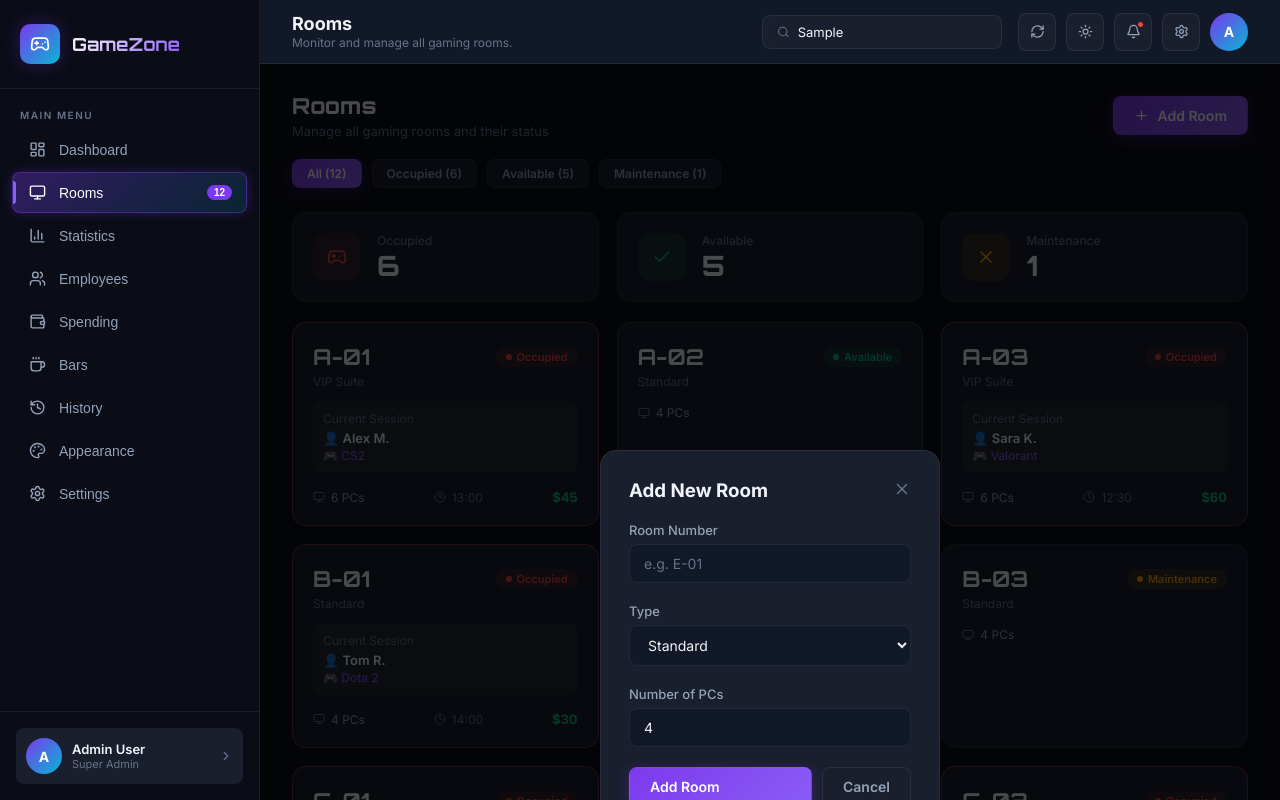
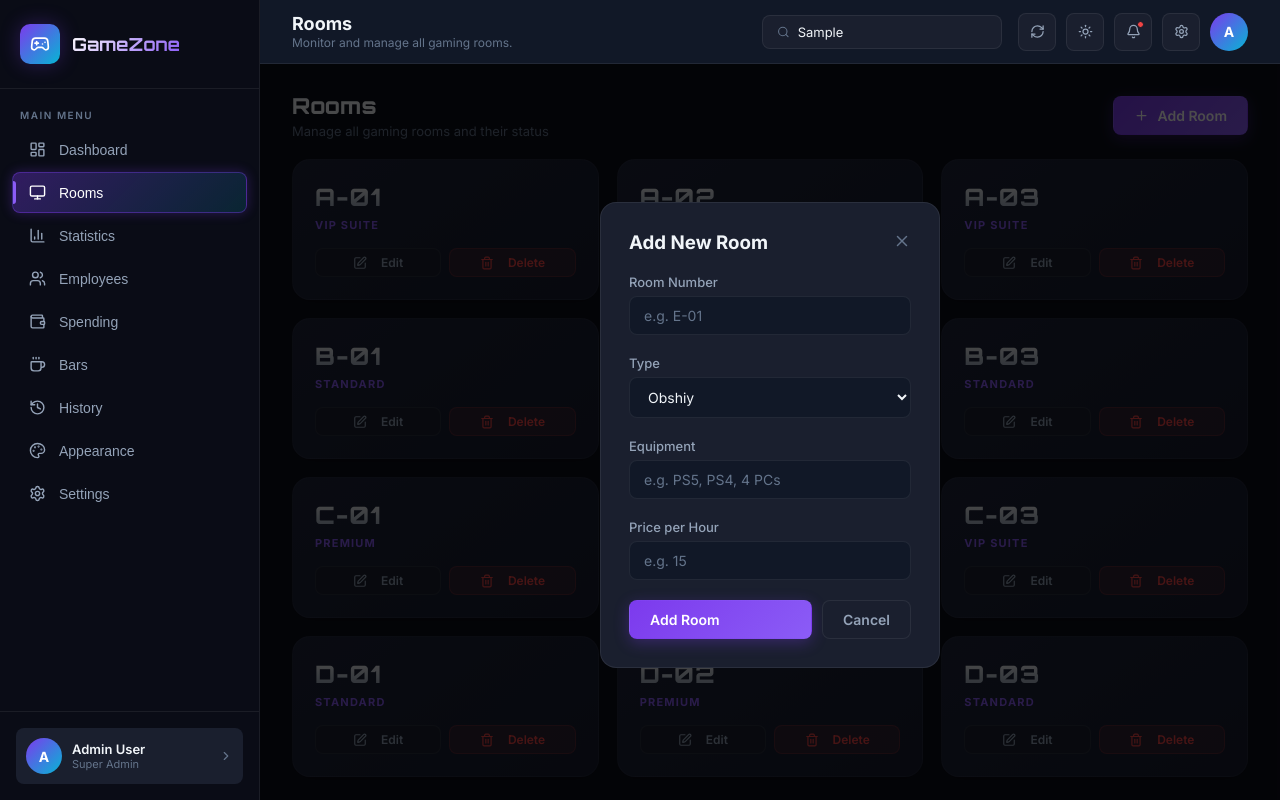
Before and after one commit to kEnmAz-just-chillguy/gaming-club, a React (Vite) app: page /rooms in a window 1280 px wide. Both pictures are taken after typing "Sample" into the empty fields and a click on the button "Add Room". Shown: the top 800 px of the page. Built offline with nearby package versions, Linux system fonts and the light colour scheme.

Commit message:
feat: enhance rooms management, update dashboard summary, and polish UI aesthetics

```diff
--- a/package.json
+++ b/package.json
@@ -10,6 +10,7 @@
     "preview": "vite preview"
   },
   "dependencies": {
+    "framer-motion": "^12.38.0",
     "lucide-react": "^1.14.0",
     "react": "^19.2.6",
     "react-dom": "^19.2.6",
@@ -18,13 +19,17 @@
   },
   "devDependencies": {
     "@eslint/js": "^10.0.1",
+    "@tailwindcss/postcss": "^4.3.0",
     "@types/react": "^19.2.14",
     "@types/react-dom": "^19.2.3",
     "@vitejs/plugin-react": "^6.0.1",
+    "autoprefixer": "^10.5.0",
     "eslint": "^10.3.0",
     "eslint-plugin-react-hooks": "^7.1.1",
     "eslint-plugin-react-refresh": "^0.5.2",
     "globals": "^17.6.0",
+    "postcss": "^8.5.14",
+    "tailwindcss": "^4.3.0",
     "vite": "^8.0.12"
   }
 }
--- a/src/components/Sidebar.jsx
+++ b/src/components/Sidebar.jsx
@@ -1,14 +1,15 @@
-import { useState } from 'react';
+import { useState, useEffect } from 'react';
 import { useLocation, useNavigate } from 'react-router-dom';
 import {
   LayoutDashboard, Settings, Monitor, BarChart3,
   Users, Wallet, Coffee, History, Palette,
   ChevronRight, Gamepad2
 } from 'lucide-react';
+import { rooms as initialRooms } from '../data/mockData';
 
 const navItems = [
   { path: '/', label: 'Dashboard', icon: LayoutDashboard, badge: null },
-  { path: '/rooms', label: 'Rooms', icon: Monitor, badge: '12' },
+  { path: '/rooms', label: 'Rooms', icon: Monitor, badge: null },
   { path: '/statistics', label: 'Statistics', icon: BarChart3, badge: null },
   { path: '/employees', label: 'Employees', icon: Users, badge: null },
   { path: '/spending', label: 'Spending', icon: Wallet, badge: null },
@@ -21,6 +22,23 @@ const navItems = [
 export default function Sidebar() {
   const location = useLocation();
   const navigate = useNavigate();
+  const [roomsCount, setRoomsCount] = useState(initialRooms.length);
+
+  useEffect(() => {
+    const updateCount = () => {
+      const saved = localStorage.getItem('gaming_club_rooms');
+      if (saved) {
+        try {
+          setRoomsCount(JSON.parse(saved).length);
+        } catch (e) {}
+      } else {
+        setRoomsCount(initialRooms.length);
+      }
+    };
+    updateCount();
+    window.addEventListener('rooms_updated', updateCount);
+    return () => window.removeEventListener('rooms_updated', updateCount);
+  }, []);
 
   return (
     <aside className="sidebar">
@@ -45,7 +63,11 @@ export default function Sidebar() {
                 >
                   <span className="sidebar-icon"><Icon size={17} /></span>
                   <span>{item.label}</span>
-                  {item.badge && <span className="sidebar-badge">{item.badge}</span>}
+                  {item.badge === 'rooms' ? (
+                    <span className="sidebar-badge">{roomsCount}</span>
+                  ) : item.badge ? (
+                    <span className="sidebar-badge">{item.badge}</span>
+                  ) : null}
                 </button>
               </li>
             );
--- a/src/index.css
+++ b/src/index.css
@@ -442,18 +442,39 @@ select.form-input { cursor: pointer; }
 /* Room cards */
 .room-grid { display: grid; grid-template-columns: repeat(auto-fill, minmax(230px, 1fr)); gap: 18px; }
 .room-card {
-  background: var(--bg-card);
-  border: 1px solid var(--border);
-  border-radius: var(--radius);
-  padding: 20px;
-  transition: var(--transition);
+  background: linear-gradient(145deg, #1e243a, #161b2e);
+  border: 1px solid rgba(255, 255, 255, 0.04);
+  border-radius: 18px;
+  padding: 22px;
+  transition: all 0.3s cubic-bezier(0.4, 0, 0.2, 1);
   cursor: pointer;
+  box-shadow: 0 4px 15px rgba(0, 0, 0, 0.2);
+  display: flex;
+  flex-direction: column;
+  justify-content: space-between;
 }
-.room-card:hover { border-color: var(--border-accent); transform: translateY(-2px); box-shadow: var(--shadow); }
-.room-card.occupied { border-color: rgba(239,68,68,0.4); }
-.room-card.available { border-color: rgba(16,185,129,0.3); }
-.room-number { font-family: 'Orbitron', sans-serif; font-size: 22px; font-weight: 700; }
-.room-type { font-size: 12px; color: var(--text-muted); margin-top: 4px; }
+.room-card:hover {
+  border-color: var(--accent);
+  transform: translateY(-4px) scale(1.01);
+  box-shadow: 0 12px 25px rgba(0, 0, 0, 0.4), 0 0 10px rgba(124, 58, 237, 0.1);
+}
+.room-number {
+  font-family: 'Orbitron', sans-serif;
+  font-size: 24px;
+  font-weight: 800;
+  letter-spacing: 1px;
+  background: linear-gradient(to bottom, #fff, #94a3b8);
+  -webkit-background-clip: text;
+  -webkit-text-fill-color: transparent;
+}
+.room-type {
+  font-size: 11px;
+  text-transform: uppercase;
+  letter-spacing: 1.2px;
+  color: var(--accent-light);
+  margin-top: 6px;
+  font-weight: 700;
+}
 .room-meta { display: flex; align-items: center; justify-content: space-between; margin-top: 16px; }
 .room-pcs { font-size: 12px; color: var(--text-secondary); }
 
--- a/src/pages/Dashboard.jsx
+++ b/src/pages/Dashboard.jsx
@@ -1,10 +1,10 @@
-import { useState } from 'react';
+import { useState, useEffect } from 'react';
 import {
   AreaChart, Area, XAxis, YAxis, CartesianGrid, Tooltip,
   ResponsiveContainer, PieChart, Pie, Cell
 } from 'recharts';
 import { TrendingUp, TrendingDown, Users, Monitor, DollarSign, Coffee, Activity, Clock } from 'lucide-react';
-import { revenueData, weeklyData, topGames, rooms, employees } from '../data/mockData';
+import { revenueData, weeklyData, topGames, rooms as initialRooms, employees } from '../data/mockData';
 
 const StatCard = ({ icon: Icon, label, value, change, up, color, bg }) => (
   <div className="stat-card fade-in">
@@ -41,6 +41,18 @@ const CustomTooltip = ({ active, payload, label }) => {
 export default function Dashboard() {
   const [chartTab, setChartTab] = useState('monthly');
   const data = chartTab === 'monthly' ? revenueData : weeklyData;
+
+  const [rooms, setRooms] = useState(() => {
+    const saved = localStorage.getItem('gaming_club_rooms');
+    if (saved) {
+      try {
+        return JSON.parse(saved);
+      } catch (e) {
+        console.error('Failed to parse rooms from localStorage', e);
+      }
+    }
+    return initialRooms;
+  });
 
   const occupied = rooms.filter(r => r.status === 'occupied').length;
   const available = rooms.filter(r => r.status === 'available').length;
@@ -186,17 +198,34 @@ export default function Dashboard() {
               </div>
             ))}
           </div>
-          <div style={{ display: 'flex', flexDirection: 'column', gap: 10 }}>
+          <div style={{ display: 'flex', flexDirection: 'column', gap: 12 }}>
             {rooms.filter(r => r.status === 'occupied').slice(0, 4).map(r => (
-              <div key={r.id} className="flex-between">
-                <div className="flex-gap">
-                  <div style={{ width: 8, height: 8, borderRadius: '50%', background: 'var(--red)' }} />
-                  <span style={{ fontSize: 13, fontWeight: 600 }}>Room {r.number}</span>
+              <div key={r.id} style={{ background: 'rgba(255,255,255,0.02)', padding: 16, borderRadius: 12, border: '1px solid var(--border)' }}>
+                <div className="flex-between mb-10">
+                  <div className="flex-gap">
+                    <div style={{ width: 8, height: 8, borderRadius: '50%', background: 'var(--red)' }} />
+                    <span style={{ fontSize: 14, fontWeight: 600, fontFamily: 'Orbitron, sans-serif' }}>Room {r.number}</span>
+                  </div>
+                  <div className="flex-gap" style={{ gap: 6 }}>
+                    <Monitor size={12} color="var(--text-muted)" />
+                    <span style={{ fontSize: 12, color: 'var(--text-muted)' }}>{r.equipment || (r.pcs ? `${r.pcs} PCs` : '')}</span>
+                  </div>
                 </div>
-                <div className="flex-gap" style={{ gap: 12 }}>
-                  <span style={{ fontSize: 12, color: 'var(--text-muted)' }}>{r.game}</span>
-                  <span style={{ fontSize: 12, color: 'var(--text-secondary)' }}>{r.player}</span>
-                  <span style={{ fontSize: 12, color: 'var(--accent-light)', fontWeight: 600 }}>since {r.since}</span>
+
+                <div style={{ padding: '10px', background: 'rgba(255,255,255,0.04)', borderRadius: 8 }}>
+                  <div style={{ display: 'flex', justifyContent: 'space-between', marginBottom: 4 }}>
+                    <div style={{ fontSize: 12, color: 'var(--text-muted)' }}>Current Session</div>
+                    <div style={{ fontSize: 12, color: 'var(--accent-light)' }}>⏱️ since {r.since}</div>
+                  </div>
+                  <div style={{ display: 'flex', justifyContent: 'space-between', alignItems: 'flex-end' }}>
+                    <div>
+                      <div style={{ fontSize: 13, fontWeight: 600, marginTop: 4 }}>👤 {r.player}</div>
+                      <div style={{ fontSize: 12, color: 'var(--accent-light)', marginTop: 2 }}>🎮 {r.game}</div>
+                    </div>
+                    {r.pricePerHour && (
+                      <div style={{ fontSize: 13, fontWeight: 600, color: 'var(--green)' }}>${r.pricePerHour}/h</div>
+                    )}
+                  </div>
                 </div>
               </div>
             ))}
--- a/src/pages/Rooms.jsx
+++ b/src/pages/Rooms.jsx
@@ -1,6 +1,6 @@
-import { useState } from 'react';
+import { useState, useEffect } from 'react';
 import { rooms as initialRooms } from '../data/mockData';
-import { Monitor, Users, Gamepad2, Clock, Plus, X, Check } from 'lucide-react';
+import { Monitor, Users, Gamepad2, Clock, Plus, X, Check, Trash2, Edit } from 'lucide-react';
 
 const statusConfig = {
   occupied: { label: 'Occupied', color: 'var(--red)', bg: 'rgba(239,68,68,0.12)', dot: '#ef4444' },
@@ -9,11 +9,29 @@ const statusConfig = {
 };
 
 export default function Rooms() {
-  const [rooms, setRooms] = useState(initialRooms);
+  const [rooms, setRooms] = useState(() => {
+    const saved = localStorage.getItem('gaming_club_rooms');
+    if (saved) {
+      try {
+        return JSON.parse(saved);
+      } catch (e) {
+        console.error('Failed to parse rooms from localStorage', e);
+      }
+    }
+    return initialRooms;
+  });
+
+  useEffect(() => {
+    localStorage.setItem('gaming_club_rooms', JSON.stringify(rooms));
+    window.dispatchEvent(new Event('rooms_updated'));
+  }, [rooms]);
+
   const [filter, setFilter] = useState('all');
   const [selected, setSelected] = useState(null);
   const [showAdd, setShowAdd] = useState(false);
-  const [newRoom, setNewRoom] = useState({ number: '', type: 'Standard', pcs: 4 });
+  const [newRoom, setNewRoom] = useState({ number: '', type: 'Standard', equipment: '', pricePerHour: '' });
+  const [roomToDelete, setRoomToDelete] = useState(null);
+  const [editRoom, setEditRoom] = useState(null);
 
   const filtered = filter === 'all' ? rooms : rooms.filter(r => r.status === filter);
 
@@ -26,15 +44,27 @@ export default function Rooms() {
     if (!newRoom.number) return;
     setRooms(prev => [...prev, { id: Date.now(), ...newRoom, status: 'available', game: null, player: null, since: null, revenue: 0 }]);
     setShowAdd(false);
-    setNewRoom({ number: '', type: 'Standard', pcs: 4 });
+    setNewRoom({ number: '', type: 'Standard', equipment: '', pricePerHour: '' });
   };
 
-  const counts = {
-    all: rooms.length,
-    occupied: rooms.filter(r => r.status === 'occupied').length,
-    available: rooms.filter(r => r.status === 'available').length,
-    maintenance: rooms.filter(r => r.status === 'maintenance').length,
+  const handleEdit = () => {
+    if (!editRoom.number) return;
+    setRooms(prev => prev.map(r => r.id === editRoom.id ? { ...r, ...editRoom } : r));
+    setEditRoom(null);
   };
+
+  const handleDelete = (id) => {
+    setRoomToDelete(id);
+  };
+
+  const confirmDelete = () => {
+    if (roomToDelete) {
+      setRooms(prev => prev.filter(r => r.id !== roomToDelete));
+      setSelected(null);
+      setRoomToDelete(null);
+    }
+  };
+
 
   return (
     <div className="page-content fade-in">
@@ -48,33 +78,7 @@ export default function Rooms() {
         </button>
       </div>
 
-      {/* Filter Tabs */}
-      <div style={{ display: 'flex', gap: 10, marginBottom: 24, flexWrap: 'wrap' }}>
-        {Object.entries(counts).map(([key, count]) => (
-          <button key={key} onClick={() => setFilter(key)}
-            className={`btn ${filter === key ? 'btn-primary' : 'btn-secondary'} btn-sm`}
-            style={{ textTransform: 'capitalize' }}>
-            {key} ({count})
-          </button>
-        ))}
-      </div>
 
-      {/* Summary Cards */}
-      <div className="stats-grid mb-20" style={{ gridTemplateColumns: 'repeat(3, 1fr)' }}>
-        {[
-          { label: 'Occupied', value: counts.occupied, icon: Gamepad2, color: 'var(--red)', bg: 'rgba(239,68,68,0.12)' },
-          { label: 'Available', value: counts.available, icon: Check, color: 'var(--green)', bg: 'rgba(16,185,129,0.12)' },
-          { label: 'Maintenance', value: counts.maintenance, icon: X, color: 'var(--orange)', bg: 'rgba(245,158,11,0.12)' },
-        ].map((s, i) => (
-          <div key={i} className="stat-card">
-            <div className="stat-icon" style={{ background: s.bg, color: s.color }}><s.icon size={20} /></div>
-            <div className="stat-info">
-              <div className="stat-label">{s.label}</div>
-              <div className="stat-value" style={{ fontSize: 28 }}>{s.value}</div>
-            </div>
-          </div>
-        ))}
-      </div>
 
       {/* Room Grid */}
       <div className="room-grid">
@@ -84,33 +88,23 @@ export default function Rooms() {
             <div key={room.id} className={`room-card ${room.status}`} onClick={() => setSelected(room)}>
               <div className="flex-between">
                 <div className="room-number">{room.number}</div>
-                <span className="badge" style={{ background: cfg.bg, color: cfg.color }}>
-                  <span style={{ width: 6, height: 6, borderRadius: '50%', background: cfg.dot, display: 'inline-block' }} />
-                  {cfg.label}
-                </span>
               </div>
               <div className="room-type">{room.type}</div>
-              {room.status === 'occupied' && (
-                <div style={{ marginTop: 12, padding: '10px', background: 'rgba(255,255,255,0.04)', borderRadius: 8 }}>
-                  <div style={{ fontSize: 12, color: 'var(--text-muted)' }}>Current Session</div>
-                  <div style={{ fontSize: 13, fontWeight: 600, marginTop: 4 }}>👤 {room.player}</div>
-                  <div style={{ fontSize: 12, color: 'var(--accent-light)', marginTop: 2 }}>🎮 {room.game}</div>
-                </div>
-              )}
-              <div className="room-meta">
-                <div className="flex-gap" style={{ gap: 6 }}>
-                  <Monitor size={12} color="var(--text-muted)" />
-                  <span className="room-pcs">{room.pcs} PCs</span>
-                </div>
-                {room.since && (
-                  <div className="flex-gap" style={{ gap: 6 }}>
-                    <Clock size={12} color="var(--text-muted)" />
-                    <span style={{ fontSize: 12, color: 'var(--text-muted)' }}>{room.since}</span>
-                  </div>
-                )}
-                {room.revenue > 0 && (
-                  <span style={{ fontSize: 13, fontWeight: 700, color: 'var(--green)' }}>${room.revenue}</span>
-                )}
+              <div style={{ display: 'flex', gap: 8, marginTop: 16 }}>
+                <button
+                  className="btn btn-secondary btn-sm"
+                  style={{ flex: 1, display: 'flex', alignItems: 'center', justifyContent: 'center' }}
+                  onClick={(e) => { e.stopPropagation(); setEditRoom(room); }}
+                >
+                  <Edit size={14} style={{ marginRight: 6 }} /> Edit
+                </button>
+                <button
+                  className="btn btn-sm"
+                  style={{ flex: 1, background: 'rgba(239,68,68,0.1)', color: 'var(--red)', border: '1px solid rgba(239,68,68,0.2)', display: 'flex', alignItems: 'center', justifyContent: 'center' }}
+                  onClick={(e) => { e.stopPropagation(); setRoomToDelete(room.id); }}
+                >
+                  <Trash2 size={14} style={{ marginRight: 6 }} /> Delete
+                </button>
               </div>
             </div>
           );
@@ -126,17 +120,63 @@ export default function Rooms() {
               <button onClick={() => setSelected(null)} style={{ background: 'none', border: 'none', color: 'var(--text-muted)', cursor: 'pointer' }}><X size={18} /></button>
             </div>
             <div style={{ display: 'flex', flexDirection: 'column', gap: 10, marginBottom: 20 }}>
-              {[['Type', selected.type], ['PCs', selected.pcs], ['Status', selected.status], ['Game', selected.game || '—'], ['Player', selected.player || '—'], ['Since', selected.since || '—'], ['Revenue', selected.revenue ? `$${selected.revenue}` : '—']].map(([k, v]) => (
+              {[['Type', selected.type], ['Equipment', selected.equipment || (selected.pcs ? `${selected.pcs} PCs` : '')], ['Price/Hour', selected.pricePerHour ? `$${selected.pricePerHour}` : '—'], ['Status', selected.status], ['Game', selected.game || '—'], ['Player', selected.player || '—'], ['Since', selected.since || '—'], ['Revenue', selected.revenue ? `$${selected.revenue}` : '—']].map(([k, v]) => (
                 <div key={k} className="flex-between">
                   <span style={{ fontSize: 13, color: 'var(--text-muted)' }}>{k}</span>
                   <span style={{ fontSize: 13, fontWeight: 600 }}>{v}</span>
                 </div>
               ))}
             </div>
-            <div style={{ display: 'flex', gap: 8, flexWrap: 'wrap' }}>
-              <button className="btn btn-success btn-sm" onClick={() => handleStatusChange(selected.id, 'available')}>Set Available</button>
-              <button className="btn btn-danger btn-sm" onClick={() => handleStatusChange(selected.id, 'maintenance')}>Maintenance</button>
-              <button className="btn btn-secondary btn-sm" onClick={() => setSelected(null)}>Close</button>
+            <div style={{ display: 'flex', gap: 8, flexWrap: 'wrap', justifyContent: 'space-between', alignItems: 'center' }}>
+              <div style={{ display: 'flex', gap: 8, flexWrap: 'wrap' }}>
+                <button className="btn btn-success btn-sm" onClick={() => handleStatusChange(selected.id, 'available')}>Set Available</button>
+                <button className="btn btn-danger btn-sm" onClick={() => handleStatusChange(selected.id, 'maintenance')}>Maintenance</button>
+                <button className="btn btn-secondary btn-sm" onClick={() => setSelected(null)}>Close</button>
+              </div>
+              <button
+                className="btn btn-sm"
+                style={{ background: 'rgba(239,68,68,0.1)', color: 'var(--red)', border: '1px solid rgba(239,68,68,0.2)', display: 'flex', alignItems: 'center' }}
+                onClick={() => handleDelete(selected.id)}>
+                <Trash2 size={14} style={{ marginRight: 4 }} /> Delete
+              </button>
+            </div>
+          </div>
+        </div>
+      )}
+
+      {/* Edit Room Modal */}
+      {editRoom && (
+        <div style={{ position: 'fixed', inset: 0, background: 'rgba(0,0,0,0.7)', display: 'flex', alignItems: 'center', justifyContent: 'center', zIndex: 200 }} onClick={() => setEditRoom(null)}>
+          <div style={{ background: 'var(--bg-card)', border: '1px solid var(--border)', borderRadius: 16, padding: 28, minWidth: 340 }} onClick={e => e.stopPropagation()}>
+            <div className="flex-between mb-20">
+              <h3>Edit Room</h3>
+              <button onClick={() => setEditRoom(null)} style={{ background: 'none', border: 'none', color: 'var(--text-muted)', cursor: 'pointer' }}><X size={18} /></button>
+            </div>
+            <div className="section-gap">
+              <div className="form-group">
+                <label className="form-label">Room Number</label>
+                <input className="form-input" placeholder="e.g. E-01" value={editRoom.number} onChange={e => setEditRoom(p => ({ ...p, number: e.target.value }))} />
+              </div>
+              <div className="form-group">
+                <label className="form-label">Type</label>
+                <select className="form-input" value={editRoom.type} onChange={e => setEditRoom(p => ({ ...p, type: e.target.value }))}>
+                  <option>Obshiy</option>
+                  <option>VIP</option>
+                  <option>PlayStation</option>
+                </select>
+              </div>
+              <div className="form-group">
+                <label className="form-label">Equipment</label>
+                <input className="form-input" type="text" placeholder="e.g. PS5, PS4, 4 PCs" value={editRoom.equipment || (editRoom.pcs ? `${editRoom.pcs} PCs` : '')} onChange={e => setEditRoom(p => ({ ...p, equipment: e.target.value }))} />
+              </div>
+              <div className="form-group">
+                <label className="form-label">Price per Hour</label>
+                <input className="form-input" type="number" min="0" placeholder="e.g. 15" value={editRoom.pricePerHour || ''} onChange={e => setEditRoom(p => ({ ...p, pricePerHour: e.target.value }))} />
+              </div>
+            </div>
+            <div style={{ display: 'flex', gap: 10, marginTop: 20 }}>
+              <button className="btn btn-primary" style={{ flex: 1 }} onClick={handleEdit}>Save Changes</button>
+              <button className="btn btn-secondary" onClick={() => setEditRoom(null)}>Cancel</button>
             </div>
           </div>
         </div>
@@ -158,12 +198,18 @@ export default function Rooms() {
               <div className="form-group">
                 <label className="form-label">Type</label>
                 <select className="form-input" value={newRoom.type} onChange={e => setNewRoom(p => ({ ...p, type: e.target.value }))}>
-                  <option>Standard</option><option>Premium</option><option>VIP Suite</option>
+                  <option>Obshiy</option>
+                  <option>VIP</option>
+                  <option>PlayStation</option>
                 </select>
               </div>
               <div className="form-group">
-                <label className="form-label">Number of PCs</label>
-                <input className="form-input" type="number" min={1} max={20} value={newRoom.pcs} onChange={e => setNewRoom(p => ({ ...p, pcs: +e.target.value }))} />
+                <label className="form-label">Equipment</label>
+                <input className="form-input" type="text" placeholder="e.g. PS5, PS4, 4 PCs" value={newRoom.equipment} onChange={e => setNewRoom(p => ({ ...p, equipment: e.target.value }))} />
+              </div>
+              <div className="form-group">
+                <label className="form-label">Price per Hour</label>
+                <input className="form-input" type="number" min="0" placeholder="e.g. 15" value={newRoom.pricePerHour} onChange={e => setNewRoom(p => ({ ...p, pricePerHour: e.target.value }))} />
               </div>
             </div>
             <div style={{ display: 'flex', gap: 10, marginTop: 20 }}>
@@ -173,6 +219,23 @@ export default function Rooms() {
           </div>
         </div>
       )}
+
+      {/* Delete Confirmation Modal */}
+      {roomToDelete && (
+        <div style={{ position: 'fixed', inset: 0, background: 'rgba(0,0,0,0.7)', display: 'flex', alignItems: 'center', justifyContent: 'center', zIndex: 300 }} onClick={() => setRoomToDelete(null)}>
+          <div style={{ background: 'var(--bg-card)', border: '1px solid var(--border)', borderRadius: 16, padding: 28, minWidth: 320, maxWidth: 400, textAlign: 'center', boxShadow: '0 10px 25px -5px rgba(0, 0, 0, 0.5)' }} onClick={e => e.stopPropagation()}>
+            <div style={{ background: 'rgba(239,68,68,0.1)', color: 'var(--red)', width: 48, height: 48, borderRadius: '50%', display: 'flex', alignItems: 'center', justifyContent: 'center', margin: '0 auto 16px' }}>
+              <Trash2 size={24} />
+            </div>
+            <h3 style={{ marginBottom: 8, fontFamily: 'Orbitron, sans-serif' }}>Delete Room?</h3>
+            <p style={{ color: 'var(--text-muted)', fontSize: 14, marginBottom: 24, lineHeight: 1.5 }}>Are you sure you want to delete this room? This action cannot be undone and will remove it from the system.</p>
+            <div style={{ display: 'flex', gap: 10 }}>
+              <button className="btn btn-secondary" style={{ flex: 1 }} onClick={() => setRoomToDelete(null)}>Cancel</button>
+              <button className="btn" style={{ flex: 1, background: 'var(--red)', color: 'white', border: 'none' }} onClick={confirmDelete}>Yes, Delete</button>
+            </div>
+          </div>
+        </div>
+      )}
     </div>
   );
 }
```
Also changed, not shown: 1 other file (tests, documents, lock files or other folders).
